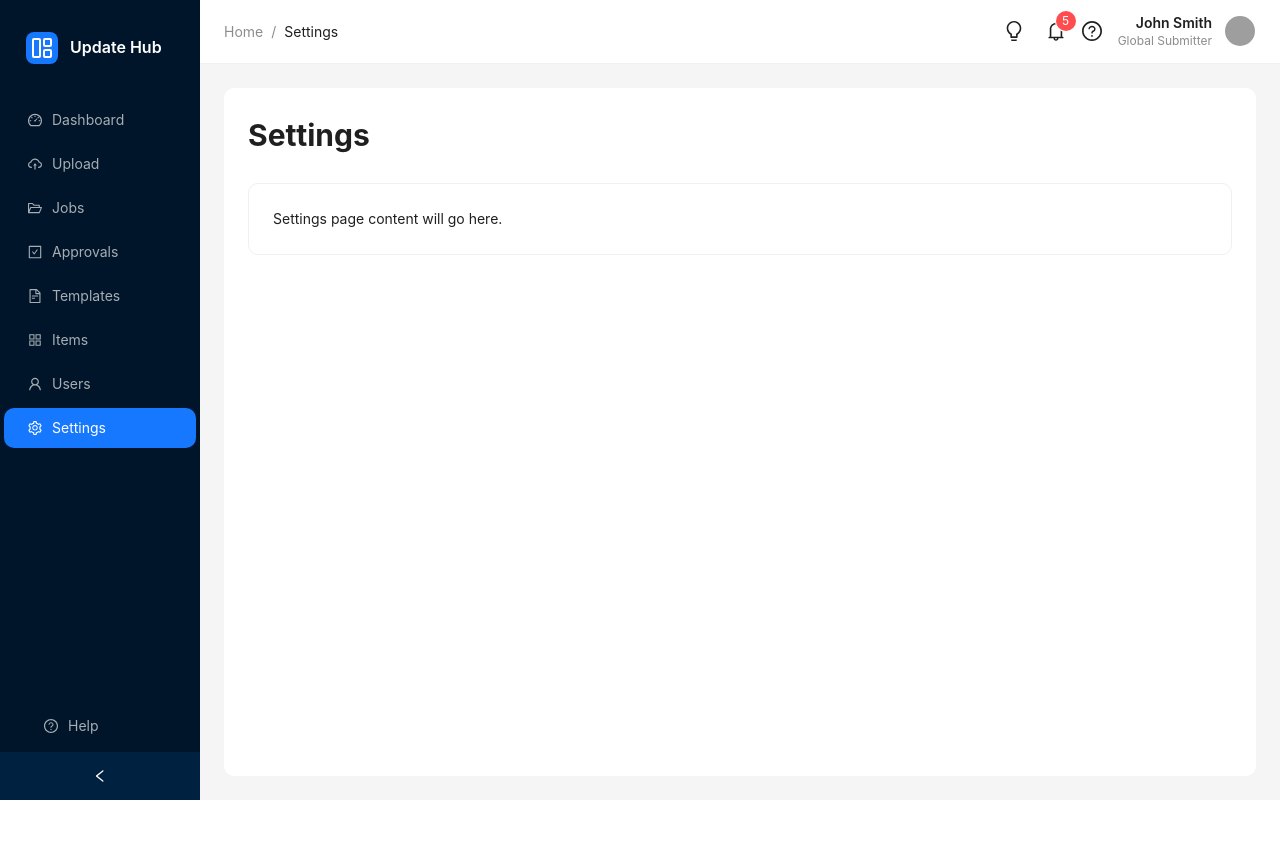
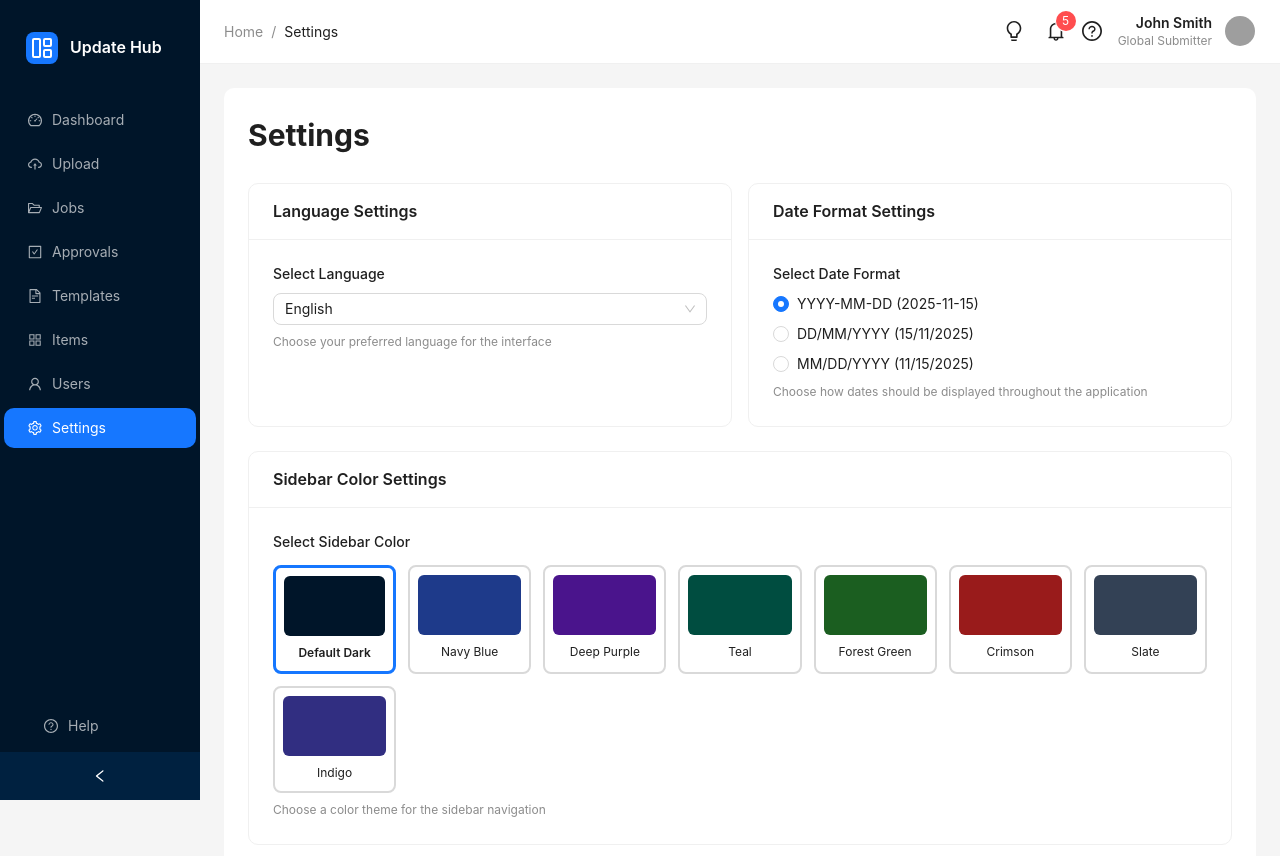
Before and after one commit to juancdejesus/next-app, a Next.js app in the folder client/: page /settings in a window 1280 px wide. Shown: the top 856 px of the page. Before the commit the page ends 800 px from the top, so only its background shows below. Built offline with nearby package versions, Linux system fonts and the light colour scheme; grey boxes are pictures that could not be loaded; what @ant-design/nextjs-registry would draw is missing.

Commit message:
Sider colors and settings screen

```diff
--- a/client/src/app/settings/page.tsx
+++ b/client/src/app/settings/page.tsx
@@ -1,16 +1,132 @@
 'use client';
 
-import { Card } from 'antd';
+import { Card, Select, Radio, Space, message } from 'antd';
 import AppLayout from '@/components/AppLayout';
+import { useTheme } from '@/context/ThemeContext';
+import { useTranslation } from 'react-i18next';
+import '@/i18n/config';
+
+const BASE_COLORS = [
+  { name: 'Default Dark', value: '#001529' },
+  { name: 'Navy Blue', value: '#1e3a8a' },
+  { name: 'Deep Purple', value: '#4a148c' },
+  { name: 'Teal', value: '#004d40' },
+  { name: 'Forest Green', value: '#1b5e20' },
+  { name: 'Crimson', value: '#991b1b' },
+  { name: 'Slate', value: '#334155' },
+  { name: 'Indigo', value: '#312e81' },
+];
 
 export default function SettingsPage() {
+  const { language, setLanguage, dateFormat, setDateFormat, siderColor, setSiderColor } = useTheme();
+  const { t, i18n } = useTranslation();
+
+  const handleLanguageChange = (value: 'en' | 'es') => {
+    setLanguage(value);
+    i18n.changeLanguage(value);
+    message.success(t('settings.languageChanged'));
+  };
+
+  const handleDateFormatChange = (value: 'yyyy-mm-dd' | 'dd/mm/yyyy' | 'mm/dd/yyyy') => {
+    setDateFormat(value);
+    message.success(t('settings.dateFormatChanged'));
+  };
+
+  const handleSiderColorChange = (color: string) => {
+    setSiderColor(color);
+    message.success(t('settings.siderColorChanged'));
+  };
+
   return (
     <AppLayout>
       <div>
-        <h1 style={{ fontSize: 30, fontWeight: 'bold', marginBottom: 24 }}>Settings</h1>
-        <Card>
-          <p>Settings page content will go here.</p>
-        </Card>
+        <h1 style={{ fontSize: 30, fontWeight: 'bold', marginBottom: 24 }}>{t('settings.title')}</h1>
+
+        <Space direction="vertical" size="large" style={{ width: '100%' }}>
+          {/* Language and Date Format Settings Row */}
+          <div style={{ display: 'grid', gridTemplateColumns: '1fr 1fr', gap: 16 }}>
+            {/* Language Settings */}
+            <Card title={t('settings.language.title')}>
+              <div style={{ marginBottom: 8 }}>
+                <label style={{ fontWeight: 500, marginBottom: 8, display: 'block' }}>
+                  {t('settings.language.label')}
+                </label>
+                <Select
+                  value={language}
+                  onChange={handleLanguageChange}
+                  style={{ width: '100%' }}
+                  options={[
+                    { label: t('language.english'), value: 'en' },
+                    { label: t('language.spanish'), value: 'es' },
+                  ]}
+                />
+              </div>
+              <div style={{ marginTop: 8, color: '#8c8c8c', fontSize: 12 }}>
+                {t('settings.language.description')}
+              </div>
+            </Card>
+
+            {/* Date Format Settings */}
+            <Card title={t('settings.dateFormat.title')}>
+              <div style={{ marginBottom: 8 }}>
+                <label style={{ fontWeight: 500, marginBottom: 8, display: 'block' }}>
+                  {t('settings.dateFormat.label')}
+                </label>
+                <Radio.Group value={dateFormat} onChange={(e) => handleDateFormatChange(e.target.value)}>
+                  <Space direction="vertical">
+                    <Radio value="yyyy-mm-dd">YYYY-MM-DD (2025-11-15)</Radio>
+                    <Radio value="dd/mm/yyyy">DD/MM/YYYY (15/11/2025)</Radio>
+                    <Radio value="mm/dd/yyyy">MM/DD/YYYY (11/15/2025)</Radio>
+                  </Space>
+                </Radio.Group>
+              </div>
+              <div style={{ marginTop: 8, color: '#8c8c8c', fontSize: 12 }}>
+                {t('settings.dateFormat.description')}
+              </div>
+            </Card>
+          </div>
+
+          {/* Sider Color Settings */}
+          <Card title={t('settings.siderColor.title')}>
+            <div style={{ marginBottom: 8 }}>
+              <label style={{ fontWeight: 500, marginBottom: 8, display: 'block' }}>
+                {t('settings.siderColor.label')}
+              </label>
+              <div style={{ display: 'grid', gridTemplateColumns: 'repeat(auto-fill, minmax(120px, 1fr))', gap: 12, marginTop: 12 }}>
+                {BASE_COLORS.map((color) => (
+                  <div
+                    key={color.value}
+                    onClick={() => handleSiderColorChange(color.value)}
+                    style={{
+                      cursor: 'pointer',
+                      padding: 8,
+                      borderRadius: 8,
+                      border: siderColor === color.value ? '3px solid #1677ff' : '2px solid #d9d9d9',
+                      transition: 'all 0.3s',
+                      textAlign: 'center',
+                    }}
+                  >
+                    <div
+                      style={{
+                        width: '100%',
+                        height: 60,
+                        backgroundColor: color.value,
+                        borderRadius: 6,
+                        marginBottom: 8,
+                      }}
+                    />
+                    <div style={{ fontSize: 12, fontWeight: siderColor === color.value ? 600 : 400 }}>
+                      {color.name}
+                    </div>
+                  </div>
+                ))}
+              </div>
+            </div>
+            <div style={{ marginTop: 8, color: '#8c8c8c', fontSize: 12 }}>
+              {t('settings.siderColor.description')}
+            </div>
+          </Card>
+        </Space>
       </div>
     </AppLayout>
   );
--- a/client/src/components/AppLayout.tsx
+++ b/client/src/components/AppLayout.tsx
@@ -21,6 +21,7 @@ import {
 import type { MenuProps } from 'antd';
 import { useTranslation } from 'react-i18next';
 import ThemeToggle from './ThemeToggle';
+import { useTheme } from '@/context/ThemeContext';
 import '../i18n/config';
 
 const { Header, Sider, Content } = Layout;
@@ -67,6 +68,7 @@ export default function AppLayout({ children }: AppLayoutProps) {
   const pathname = usePathname();
   const router = useRouter();
   const { t, i18n } = useTranslation();
+  const { siderColor } = useTheme();
   const {
     token: { colorBgContainer, borderRadiusLG },
   } = theme.useToken();
@@ -210,6 +212,7 @@ export default function AppLayout({ children }: AppLayoutProps) {
           top: 0,
           bottom: 0,
           userSelect: 'none',
+          backgroundColor: siderColor,
         }}
       >
         <div
@@ -261,6 +264,7 @@ export default function AppLayout({ children }: AppLayoutProps) {
           selectedKeys={[selectedKey]}
           mode="inline"
           items={menuItems}
+          style={{ backgroundColor: siderColor }}
         />
         <div style={{ position: 'absolute', bottom: 50, width: '100%', padding: '0 16px' }}>
           <Menu
@@ -275,7 +279,7 @@ export default function AppLayout({ children }: AppLayoutProps) {
                 onClick: () => handleMenuClick('help'),
               },
             ]}
-            style={{ userSelect: 'none' }}
+            style={{ userSelect: 'none', backgroundColor: siderColor }}
           />
         </div>
       </Sider>
--- a/client/src/context/ThemeContext.tsx
+++ b/client/src/context/ThemeContext.tsx
@@ -4,10 +4,18 @@ import React, { createContext, useContext, useEffect, useState } from 'react';
 import { App, ConfigProvider, theme as antdTheme } from 'antd';
 
 type Theme = 'light' | 'dark';
+type DateFormat = 'yyyy-mm-dd' | 'dd/mm/yyyy' | 'mm/dd/yyyy';
+type Language = 'en' | 'es';
 
 interface ThemeContextType {
   theme: Theme;
   toggleTheme: () => void;
+  language: Language;
+  setLanguage: (language: Language) => void;
+  dateFormat: DateFormat;
+  setDateFormat: (format: DateFormat) => void;
+  siderColor: string;
+  setSiderColor: (color: string) => void;
 }
 
 const ThemeContext = createContext<ThemeContextType | undefined>(undefined);
@@ -26,11 +34,18 @@ interface ThemeProviderProps {
 
 export const ThemeProvider: React.FC<ThemeProviderProps> = ({ children }) => {
   const [theme, setTheme] = useState<Theme>('light');
+  const [language, setLanguageState] = useState<Language>('en');
+  const [dateFormat, setDateFormatState] = useState<DateFormat>('yyyy-mm-dd');
+  const [siderColor, setSiderColorState] = useState<string>('#001529');
   const [mounted, setMounted] = useState(false);
 
-  // Load theme from localStorage on mount
+  // Load settings from localStorage on mount
   useEffect(() => {
     const savedTheme = localStorage.getItem('theme') as Theme;
+    const savedLanguage = localStorage.getItem('language') as Language;
+    const savedDateFormat = localStorage.getItem('dateFormat') as DateFormat;
+    const savedSiderColor = localStorage.getItem('siderColor');
+
     if (savedTheme) {
       setTheme(savedTheme);
     } else {
@@ -38,6 +53,19 @@ export const ThemeProvider: React.FC<ThemeProviderProps> = ({ children }) => {
       const prefersDark = window.matchMedia('(prefers-color-scheme: dark)').matches;
       setTheme(prefersDark ? 'dark' : 'light');
     }
+
+    if (savedLanguage) {
+      setLanguageState(savedLanguage);
+    }
+
+    if (savedDateFormat) {
+      setDateFormatState(savedDateFormat);
+    }
+
+    if (savedSiderColor) {
+      setSiderColorState(savedSiderColor);
+    }
+
     setMounted(true);
   }, []);
 
@@ -49,8 +77,41 @@ export const ThemeProvider: React.FC<ThemeProviderProps> = ({ children }) => {
     }
   }, [theme, mounted]);
 
+  // Save language to localStorage
+  useEffect(() => {
+    if (mounted) {
+      localStorage.setItem('language', language);
+    }
+  }, [language, mounted]);
+
+  // Save date format to localStorage
+  useEffect(() => {
+    if (mounted) {
+      localStorage.setItem('dateFormat', dateFormat);
+    }
+  }, [dateFormat, mounted]);
+
+  // Save sider color to localStorage
+  useEffect(() => {
+    if (mounted) {
+      localStorage.setItem('siderColor', siderColor);
+    }
+  }, [siderColor, mounted]);
+
   const toggleTheme = () => {
     setTheme((prev) => (prev === 'light' ? 'dark' : 'light'));
+  };
+
+  const setLanguage = (lang: Language) => {
+    setLanguageState(lang);
+  };
+
+  const setDateFormat = (format: DateFormat) => {
+    setDateFormatState(format);
+  };
+
+  const setSiderColor = (color: string) => {
+    setSiderColorState(color);
   };
 
   // Ant Design theme configuration
@@ -68,7 +129,16 @@ export const ThemeProvider: React.FC<ThemeProviderProps> = ({ children }) => {
   }
 
   return (
-    <ThemeContext.Provider value={{ theme, toggleTheme }}>
+    <ThemeContext.Provider value={{
+      theme,
+      toggleTheme,
+      language,
+      setLanguage,
+      dateFormat,
+      setDateFormat,
+      siderColor,
+      setSiderColor
+    }}>
       <ConfigProvider theme={antdThemeConfig}>
         <App>
           {children}
--- a/client/src/i18n/locales/en.json
+++ b/client/src/i18n/locales/en.json
@@ -29,6 +29,27 @@
   "user": {
     "name": "John Smith",
     "role": "Global Submitter"
+  },
+  "settings": {
+    "title": "Settings",
+    "languageChanged": "Language changed successfully",
+    "dateFormatChanged": "Date format changed successfully",
+    "siderColorChanged": "Sidebar color changed successfully",
+    "language": {
+      "title": "Language Settings",
+      "label": "Select Language",
+      "description": "Choose your preferred language for the interface"
+    },
+    "dateFormat": {
+      "title": "Date Format Settings",
+      "label": "Select Date Format",
+      "description": "Choose how dates should be displayed throughout the application"
+    },
+    "siderColor": {
+      "title": "Sidebar Color Settings",
+      "label": "Select Sidebar Color",
+      "description": "Choose a color theme for the sidebar navigation"
+    }
   },
   "users": {
     "title": "Users",
--- a/client/src/i18n/locales/es.json
+++ b/client/src/i18n/locales/es.json
@@ -29,6 +29,27 @@
   "user": {
     "name": "John Smith",
     "role": "Remitente Global"
+  },
+  "settings": {
+    "title": "Configuración",
+    "languageChanged": "Idioma cambiado exitosamente",
+    "dateFormatChanged": "Formato de fecha cambiado exitosamente",
+    "siderColorChanged": "Color de la barra lateral cambiado exitosamente",
+    "language": {
+      "title": "Configuración de Idioma",
+      "label": "Seleccionar Idioma",
+      "description": "Elija su idioma preferido para la interfaz"
+    },
+    "dateFormat": {
+      "title": "Configuración de Formato de Fecha",
+      "label": "Seleccionar Formato de Fecha",
+      "description": "Elija cómo se deben mostrar las fechas en toda la aplicación"
+    },
+    "siderColor": {
+      "title": "Configuración de Color de Barra Lateral",
+      "label": "Seleccionar Color de Barra Lateral",
+      "description": "Elija un tema de color para la barra de navegación lateral"
+    }
   },
   "users": {
     "title": "Usuarios",
```
